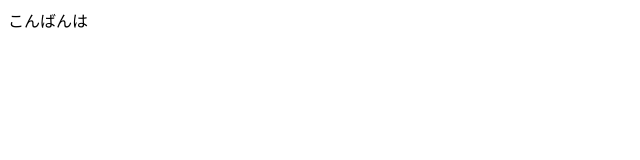
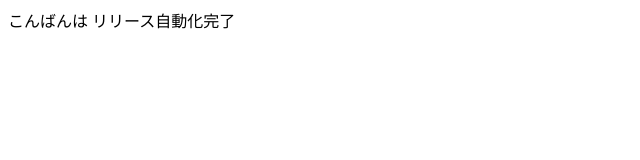
Before and after one commit to WW894/lp-practice-static, a plain HTML site: page public/index.html in a window 1280 px wide. Shown: the whole page, without its empty margins (0-640 px from the left). Drawn offline with Linux system fonts and the light colour scheme.

Commit message:
リリースの自動化をテスト

```diff
--- a/public/index.html
+++ b/public/index.html
@@ -8,5 +8,6 @@
 </head>
 <body>
     こんばんは
+    リリース自動化完了
 </body>
 </html>
```
